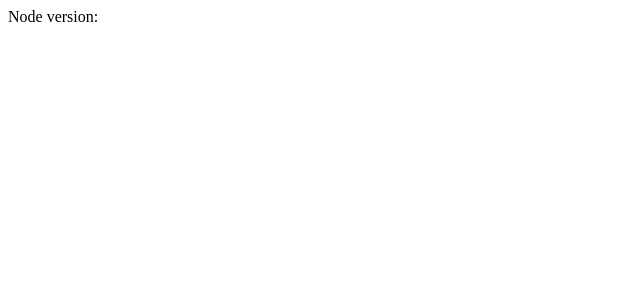
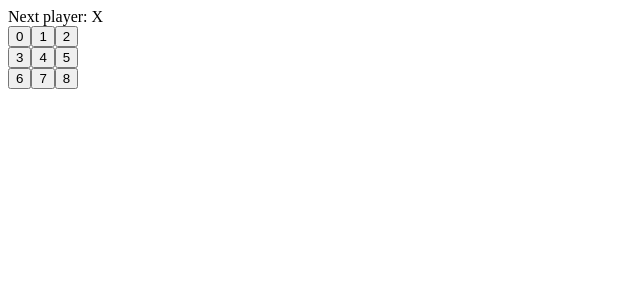
Before and after one commit to ZoserLock/electron-note-link, a React app: page / in a window 1280 px wide. Shown: the top 300 px of the page, without its empty margins (0-640 px from the left). Built offline with nearby package versions, Linux system fonts and the light colour scheme; the HTML template or start-up script is replaced by a standard one.

Commit message:
+ refining gulp task + react learning

```diff
--- a/src/app.tsx
+++ b/src/app.tsx
@@ -2,6 +2,71 @@
 import * as React from 'react'
 import * as ReactDOM from 'react-dom'
 
+import Comp from './app/components/comp';
+
+class Square extends React.Component<any, any> {
+  render() {
+    return (
+      <button className="square" onClick={() => alert('click')}>
+        {this.props.value}
+      </button>
+    );
+  }
+}
+
+class Board extends React.Component<any, any> {
+  renderSquare(i)
+  {
+    return <Square value={i} />;
+  }
+
+  render() {
+    const status = 'Next player: X';
+
+    return (
+      <div>
+        <div className="status">{status}</div>
+        <div className="board-row">
+          {this.renderSquare(0)}
+          {this.renderSquare(1)}
+          {this.renderSquare(2)}
+        </div>
+        <div className="board-row">
+          {this.renderSquare(3)}
+          {this.renderSquare(4)}
+          {this.renderSquare(5)}
+        </div>
+        <div className="board-row">
+          {this.renderSquare(6)}
+          {this.renderSquare(7)}
+          {this.renderSquare(8)}
+        </div>
+      </div>
+    );
+  }
+}
+
+class Game extends React.Component<any, any>
+{
+  render()
+  {
+    return (
+      <div className="game">
+        <div className="game-board">
+          <Board />
+        </div>
+        <div className="game-info">
+          <div>{/* status */}</div>
+          <ol>{/* TODO */}</ol>
+        </div>
+      </div>
+    );
+  }
+}
+
+// ========================================
+
 ReactDOM.render(
-  <div>Node version: {process.versions.node}</div>,
-  document.getElementsByTagName('body')[0])
+  <Board />,
+  document.getElementById('root')
+);
--- /dev/null
+++ b/src/app/components/comp.tsx
@@ -0,0 +1,41 @@
+import * as React from 'react';
+
+export default class Comp extends React.Component<any, any>
+{
+    constructor(props: any)
+    {
+        super(props);
+
+        this.state = { name: this.props.defaultName };
+    }
+
+    public handleOnChange(event: any) : void
+    {
+        this.setState({ name: event.target.value });
+    }
+
+    public handleOnClick(event: any) : void
+    {
+        this.setState({ name: "Charles" + Math.random() });
+    }
+
+    public render()
+    {
+        return (
+            <div>
+                <div>
+                <input
+                    onChange={ e => this.handleOnChange(e) }
+                />
+                </div>
+                <div>
+                Hello {this.state.name}
+                <button
+                        name = "Update"
+                        onClick = { e => this.handleOnClick(e) }
+                    >Update</button>
+                </div>
+            </div>
+        );
+    }
+}
--- /dev/null
+++ b/src/css/main.css
@@ -0,0 +1,50 @@
+body {
+    font: 14px "Century Gothic", Futura, sans-serif;
+    margin: 20px;
+  }
+
+  ol, ul {
+    padding-left: 30px;
+  }
+
+  .board-row:after {
+    clear: both;
+    content: "";
+    display: table;
+  }
+
+  .status {
+    margin-bottom: 10px;
+  }
+
+  .square {
+    background: #fff;
+    border: 1px solid #999;
+    float: left;
+    font-size: 24px;
+    font-weight: bold;
+    line-height: 34px;
+    height: 34px;
+    margin-right: -1px;
+    margin-top: -1px;
+    padding: 0;
+    text-align: center;
+    width: 34px;
+  }
+
+  .square:focus {
+    outline: none;
+  }
+
+  .kbd-navigation .square:focus {
+    background: #ddd;
+  }
+
+  .game {
+    display: flex;
+    flex-direction: row;
+  }
+
+  .game-info {
+    margin-left: 20px;
+  }
--- a/src/html/index.html
+++ b/src/html/index.html
@@ -1,10 +1,12 @@
 <!DOCTYPE html>
 <html>
     <head>
+        <link rel="stylesheet" type="text/css" href="../css/main.css">
         <meta charset="UTF-8" />
         <title>Note-Link</title>
     </head>
     <body>
+        <div id="root"></div>
         <script src="../app.js"></script>
     </body>
 </html>
```
Also changed, not shown: gulpfile.js (+20 -13 lines).
